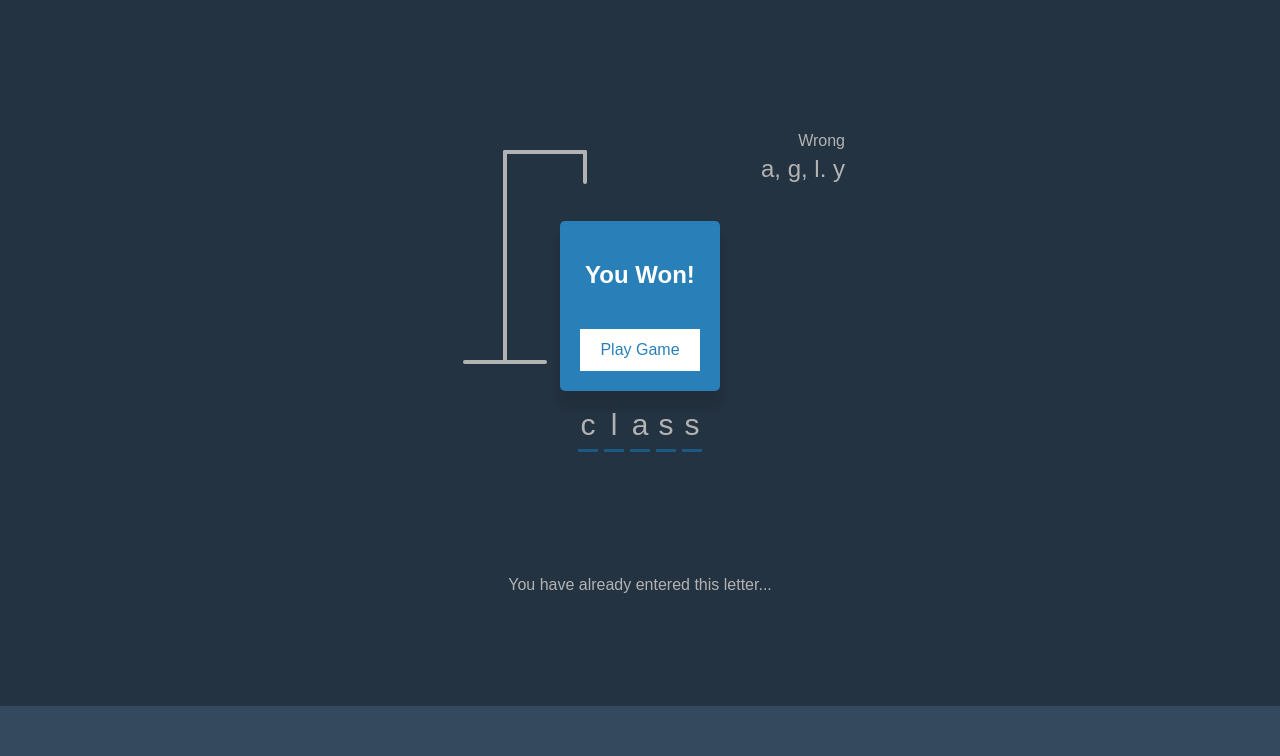
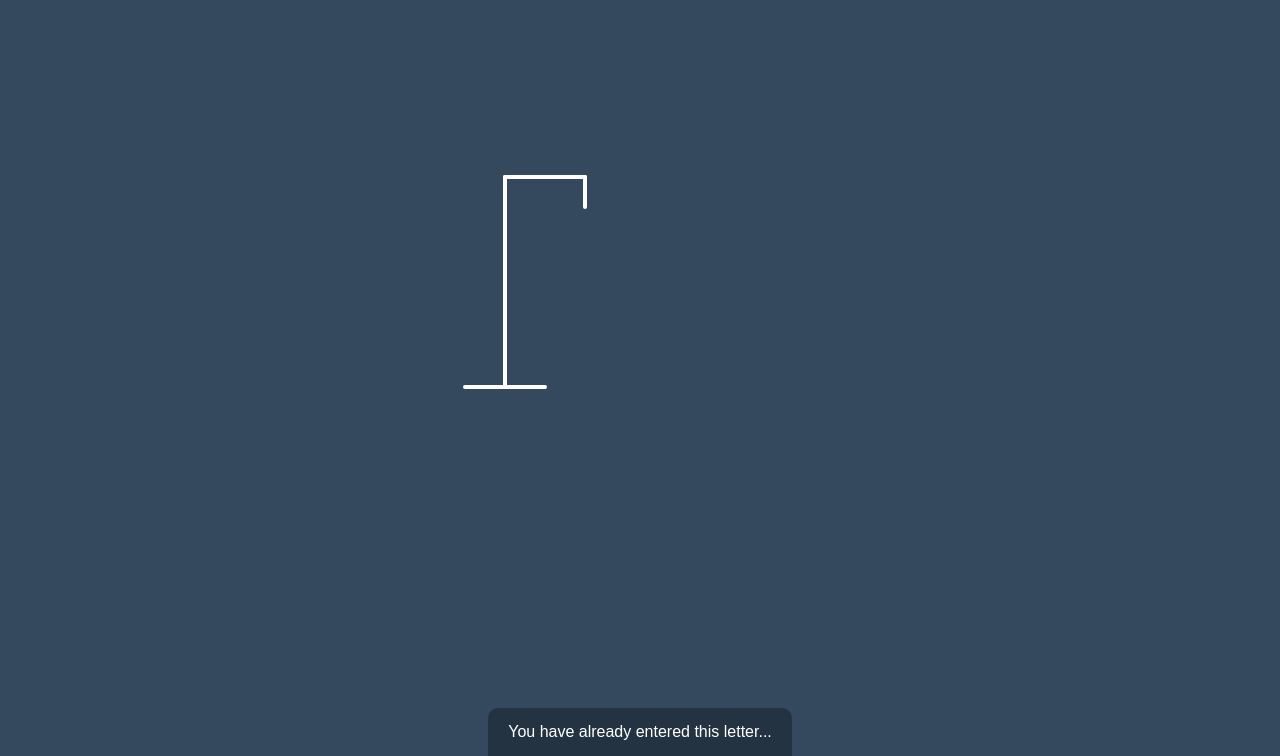
Before and after one commit to kahlilashanti/hangman, a plain HTML site: page index.html in a window 1280 px wide. Shown: the part 94-850 px from the top of the page. Before the commit the page ends 800 px from the top, so only its background shows below. Drawn offline with Linux system fonts and the light colour scheme.

Commit message:
finished up css

```diff
--- a/index.html
+++ b/index.html
@@ -34,23 +34,24 @@
 
         <div class="wrong-letters-container">
             <div id="wrong-letters">
-                <p>Wrong</p>
-                <span>a, g, l. y</span>
+                <!-- <p>Wrong</p>
+                <span>a, g, l. y</span> -->
             </div>
         </div>
 
         <div class="word" id="word">
-            <div class="letter">c</div>
+            <!-- <div class="letter">c</div>
             <div class="letter">l</div>
             <div class="letter">a</div>
             <div class="letter">s</div>
-            <div class="letter">s</div>
+            <div class="letter">s</div> -->
         </div>
     </div>
 
     <!-- container for final message -->
     <div class="popup-container" id="popup-container">
         <div class="popup">
+            <!-- <h2 id="final-message">You Won!</h2> -->
             <h2 id="final-message">You Won!</h2>
             <button id="play-button">Play Game</button>
         </div>
--- a/style.css
+++ b/style.css
@@ -84,8 +84,8 @@ h1 {
     bottom: 0;
     left: 0;
     right: 0;
-    display: flex;
-    /* display: none; */
+    /* display: flex; */
+    display: none;
     align-items: center;
     justify-content: center;
 }
@@ -111,3 +111,24 @@ h1 {
 .popup button:active {
     transform: scale(0.98);
 }
+
+.popup button:focus {
+    outline: 0;
+}
+
+.notification-container {
+    background-color: rgba(0, 0, 0, 0.3);
+    border-radius: 10px 10px 0 0;
+    padding: 15px 20px;
+    position: absolute;
+    bottom: -50px;
+    transition: transform 0.3s ease-in-out;
+}
+
+.notification-container p {
+    margin: 0;
+}
+
+.notification-container.show {
+    transform: translateY(-50px);
+}
```
